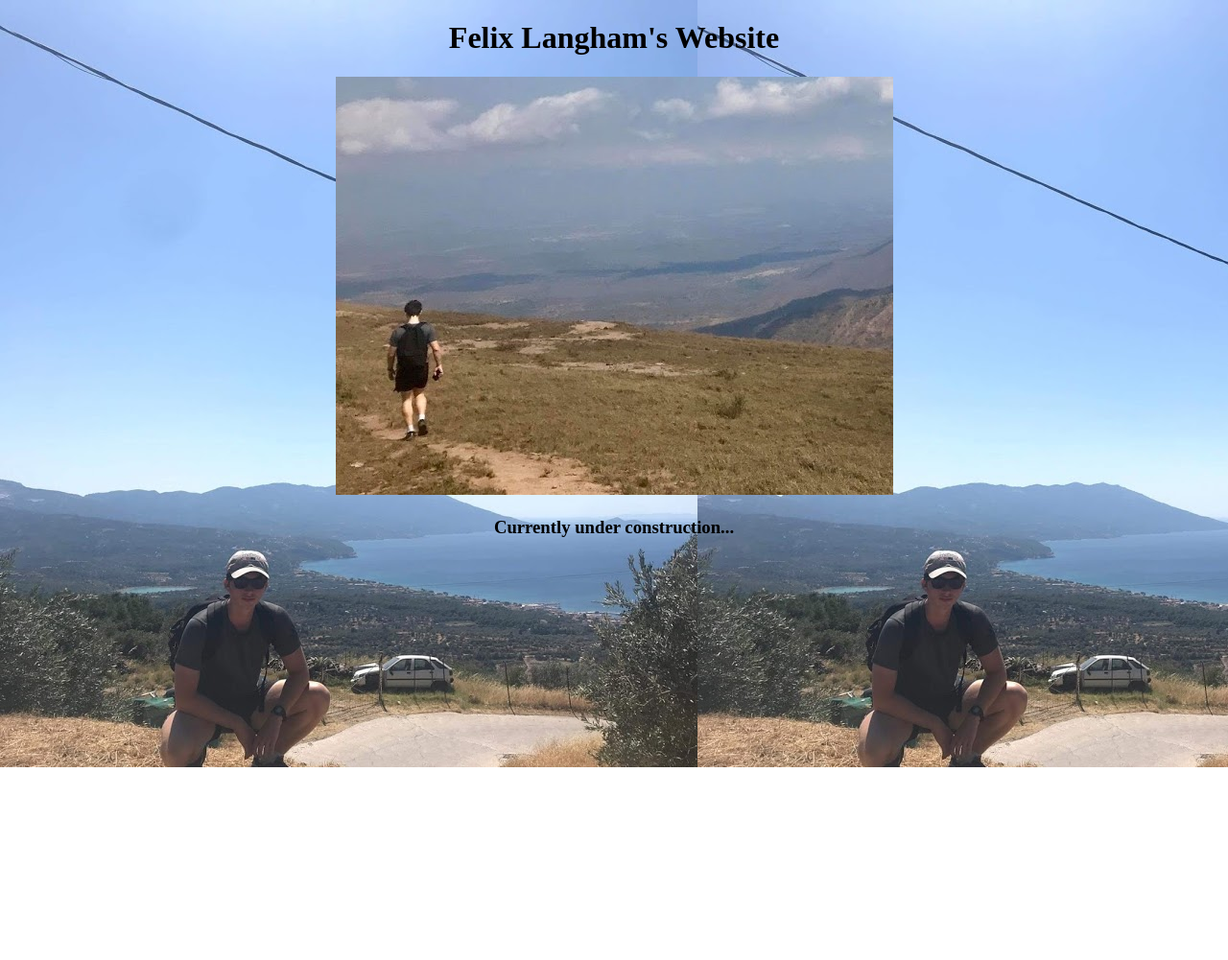
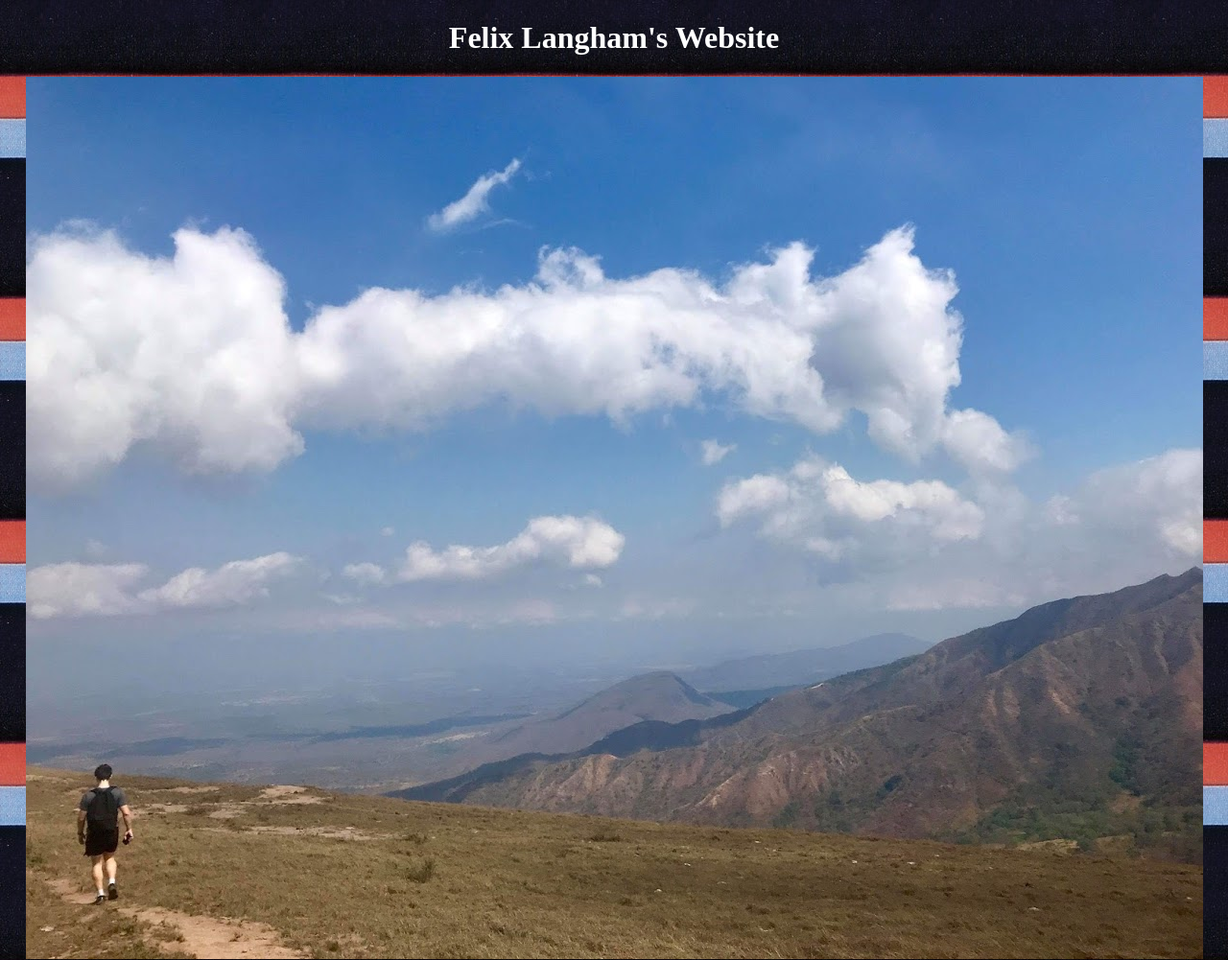
Before and after one commit to scry109/Official-Website, a plain HTML site: page index.html in a window 1280 px wide. Shown: the top 1001 px of the page at 96% size. Before the commit the page ends 800 px from the top, so only its background shows below. Drawn offline with Linux system fonts and the light colour scheme.

Commit message:
First changes - new background

```diff
--- a/index.html
+++ b/index.html
@@ -6,10 +6,10 @@
   <title>Felix Langham</title>
 </head>
 
-<body background="images/vision111.jpeg">
+<body background="images/back.jpg">
   <center>
-    <h1>Felix Langham's Website</h1>
-    <img src="images/vision101.jpg" />
+    <h1 style="color:#FFFFFF;">Felix Langham's Website</h1>
+    <img src="images/meme.jpeg" />
 
     <h3>Currently under construction...</h3>
   </center>
```
Also changed, not shown: images/back.jpg (added), images/dafish.jpg (added), images/meme.jpeg (added).
